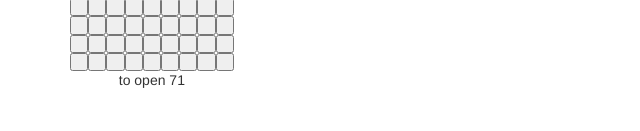
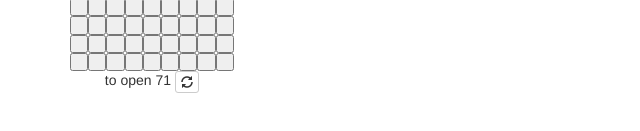
Before and after one commit to piotr-wojciechowski/sapper, an Angular app: page /sapper in a window 1280 px wide. Shown: the part 283-414 px from the top of the page, without its empty margins (0-640 px from the left). Built offline with nearby package versions, Linux system fonts and the light colour scheme.

Commit message:
Przycisk przeładowania gry

```diff
--- a/src/app/sapper/sapper.component.html
+++ b/src/app/sapper/sapper.component.html
@@ -27,5 +27,9 @@
       <span [ngClass]="{on: gameOver == 'error'}">you lost</span>
     </div>
   </div>
-  <div class="pw-sapper-footer text-center">to open {{closed}}</div>
+  <div class="pw-sapper-footer text-center">
+    to open {{closed}}
+    <button type="button" (click)="generateFieldList()" title="Reload"
+            class="glyphicon glyphicon-refresh btn btn-default btn-xs"></button>
+  </div>
 </div>
```
